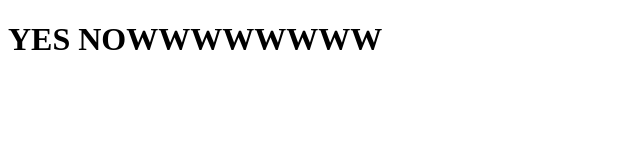
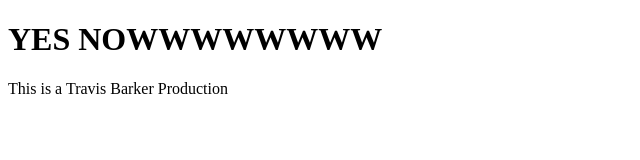
Before and after one commit to shellycs50/test-repo, a plain HTML site: page index.html in a window 1280 px wide. Shown: the whole page, without its empty margins (0-640 px from the left). Drawn offline with Linux system fonts and the light colour scheme.

Commit message:
Added Footer and style file

```diff
--- a/index.html
+++ b/index.html
@@ -1,2 +1,5 @@
 <!DOCTYPE html>
+<header> <style src="style.css"></style> </header>
 <h1>YES NOWWWWWWWW</h1>
+
+<div class="footer">This is a Travis Barker Production</div>
--- /dev/null
+++ b/style.css
@@ -0,0 +1,3 @@
+.footer {
+    color: red;
+}
```
